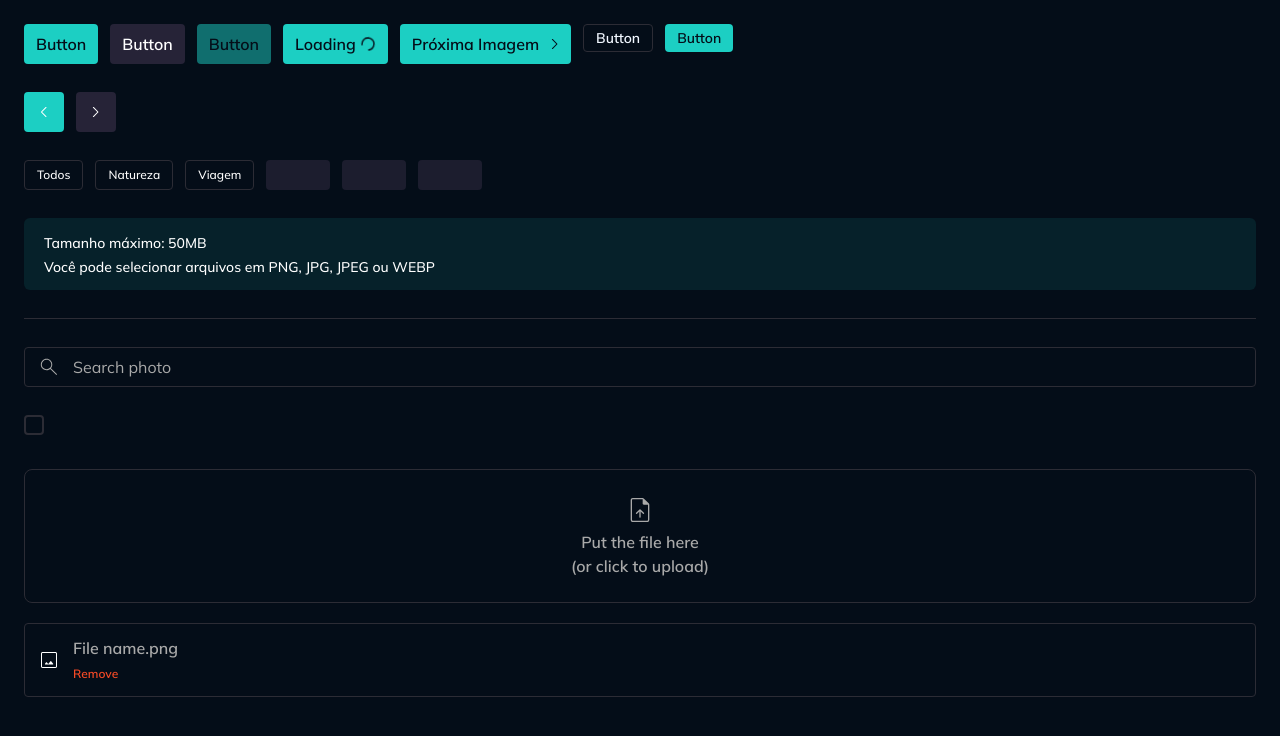
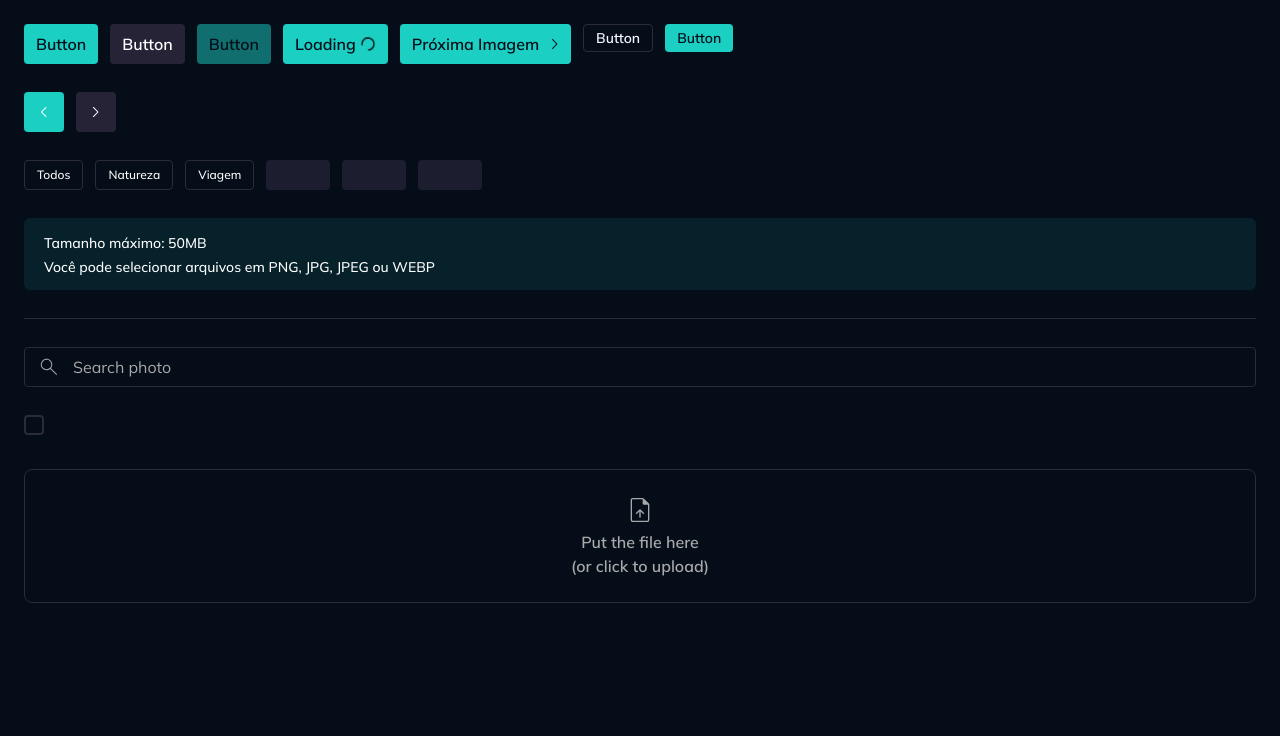
Before and after one commit to marcelopajr/gallery-plus, a React (Vite) app: page / in a window 1280 px wide. Shown: the top 736 px of the page. Built offline with nearby package versions, Linux system fonts and the light colour scheme.

Commit message:
chore: add file with react hook form to input single file component

```diff
--- a/package.json
+++ b/package.json
@@ -16,11 +16,13 @@
     "@fastify/cors": "8.5.0",
     "@fastify/multipart": "^8.0.0",
     "@fastify/static": "^7.0.0",
+    "@hookform/resolvers": "^5.2.1",
     "@tailwindcss/vite": "^4.1.10",
     "classnames": "^2.5.1",
     "fastify": "^4.24.3",
     "react": "^19.1.0",
     "react-dom": "^19.1.0",
+    "react-hook-form": "^7.62.0",
     "tailwind-variants": "^1.0.0",
     "tailwindcss": "^4.1.10",
     "zod": "^3.22.4"
--- a/src/App.tsx
+++ b/src/App.tsx
@@ -9,8 +9,11 @@
 import InputText from './components/input-text';
 import InputCheckbox from './components/input-checkbox';
 import InputSingleFile from './components/input-single-file';
+import { useForm } from 'react-hook-form';
 
 export default function App() {
+  const form = useForm();
+
   return (
     <div className="grid gap-7 p-6">
       <div className="flex gap-3">
@@ -62,7 +65,7 @@
       </div>
 
       <div>
-        <InputSingleFile />
+        <InputSingleFile form={form} {...form.register('file')} />
       </div>
     </div>
   );
--- a/src/components/input-single-file.tsx
+++ b/src/components/input-single-file.tsx
@@ -1,8 +1,10 @@
+import React from 'react';
 import { type VariantProps, tv } from 'tailwind-variants';
 import Icon from './icon';
 import Text, { textVariants } from './text';
 import UploadFileIcon from '../assets/icons/upload-file.svg?react';
 import FileImageIcon from '../assets/icons/image.svg?react';
+import { useWatch } from 'react-hook-form';
 
 export const inputSingleFileVariants = tv({
   base: `flex flex-col items-center justify-center w-full
@@ -34,23 +36,41 @@
 interface InputSingleFileProps
   extends VariantProps<typeof inputSingleFileVariants>,
     Omit<React.ComponentProps<'input'>, 'size'> {
+  form: any;
   error?: React.ReactNode;
 }
 
-export default function InputSingleFile({ size, error }: InputSingleFileProps) {
+export default function InputSingleFile({
+  form,
+  size,
+  error,
+  ...props
+}: InputSingleFileProps) {
+  const formValues = useWatch({ control: form.control });
+  const name = props.name || '';
+  const formFile: File = React.useMemo(() => {
+    return formValues[name]?.[0];
+  }, [formValues, name]);
+
   return (
     <div className="w-full relative group cursor-pointer">
+      {!formFile ? (
+        <>
           <div>
             <input
               type="file"
               className={`absolute top-0 right-0 w-full h-full opacity-0 cursor-pointer`}
+              {...props}
             />
             <div className={inputSingleFileVariants({ size })}>
               <Icon
                 svg={UploadFileIcon}
                 className={inputSingleFileIconVariants({ size })}
               />
-          <Text variant="label-medium" className="text-placeholder text-center">
+              <Text
+                variant="label-medium"
+                className="text-placeholder text-center"
+              >
                 Put the file here <br /> (or click to upload)
               </Text>
             </div>
@@ -61,28 +81,33 @@
               Error on upload
             </Text>
           )}
-
+        </>
+      ) : (
         <div className="flex gap-3 items-center border border-solid border-border-primary mt-5 p-3 rounded">
           <Icon svg={FileImageIcon} className="fill-white w-6 h-6" />
           <div className="flex flex-col">
             <div className="truncate max-w-80">
               <Text variant="label-medium" className="text-placeholder">
-              File name.png
+                {formFile.name}
               </Text>
             </div>
-          <div>
+            <div className="flex">
               <button
                 type="button"
                 className={textVariants({
                   variant: 'label-small',
                   className: 'text-accent-red cursor-pointer hover:underline',
                 })}
+                onClick={() => {
+                  form.setValue(name, undefined);
+                }}
               >
                 Remove
               </button>
             </div>
           </div>
         </div>
+      )}
     </div>
   );
 }
```
Also changed, not shown: 1 other file (tests, documents, lock files or other folders). Lines whose indentation alone changed are shown as unchanged.
